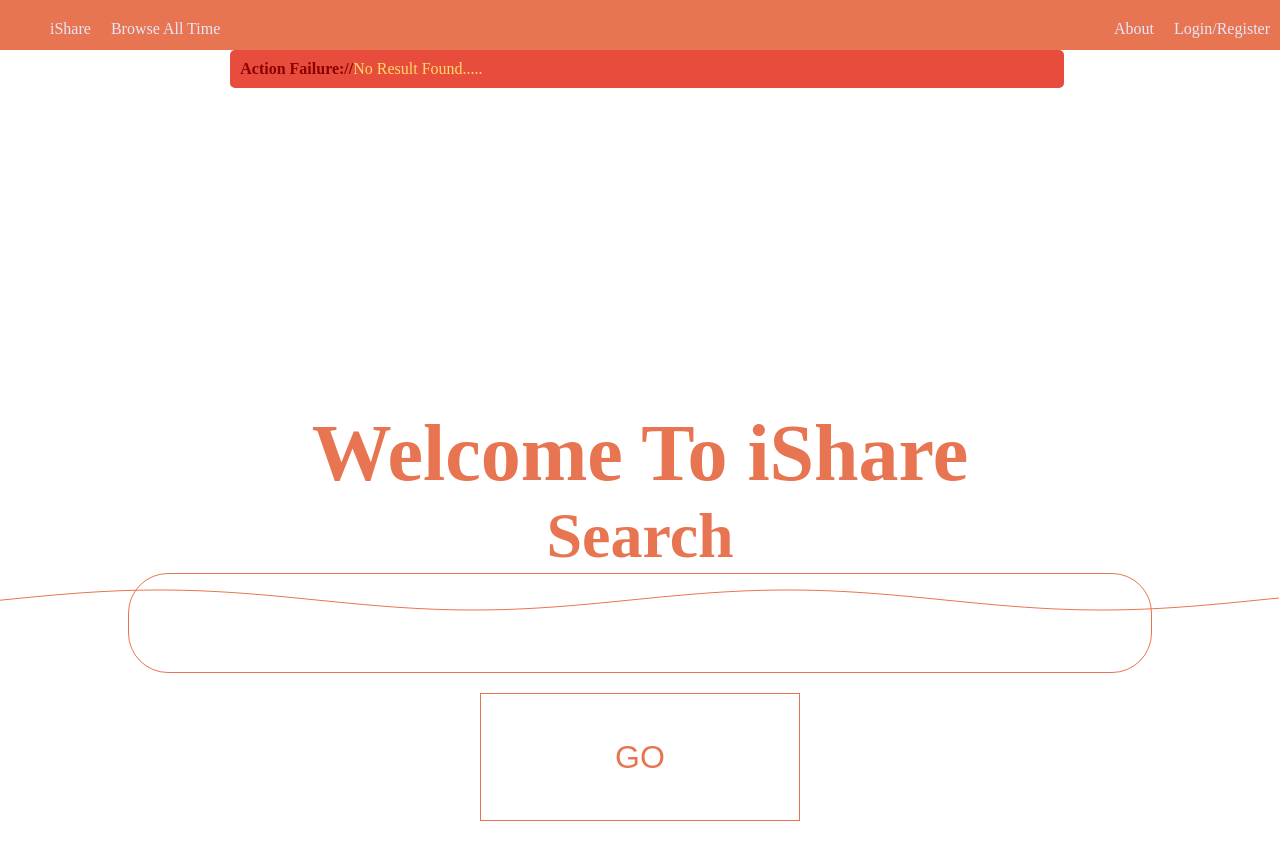
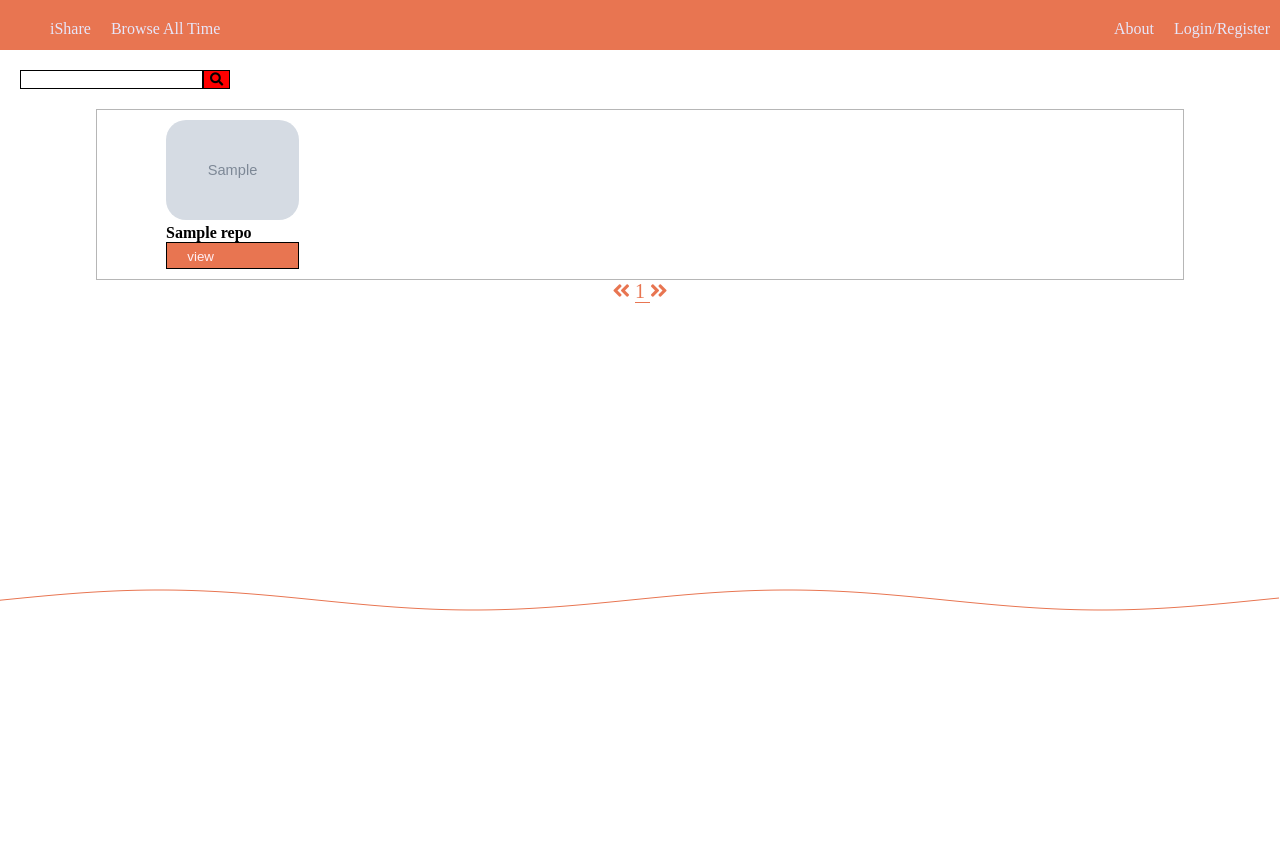
Before and after one commit to sourenaKhanzadeh/iShare, a Flask app: page /1 in a window 1280 px wide. After the commit the page ends 611 px from the top, so only its background shows below. Run offline with Flask 2, Linux system fonts and the light colour scheme; grey boxes marked "Sample" are stand-in pictures; a database or web service that is not in the repository returns one stand-in record (values such as "Sample title"); data that the repository does not hold is empty; some libraries are stand-ins or nearby versions.

Commit message:
search engine created

```diff
--- a/static/css/styleA.css
+++ b/static/css/styleA.css
@@ -210,13 +210,23 @@ nav {
 
 /* LOGIN ENDS HERE */
 /* LANDING PAGE BEGINS HERE */
+.search {
+  margin: 20px; }
+
 .repos {
   display: grid;
   width: 85%;
   height: auto;
   border: 1px solid #b6b6b6;
   grid-template-columns: 1fr 1fr 1fr;
-  margin: 0 auto; }
+  margin: 0 auto;
+  justify-items: center; }
+  @media (min-width: 800px) {
+    .repos {
+      grid-template-columns: 1fr 1fr 1fr 1fr; } }
+  @media (min-width: 1500px) {
+    .repos {
+      grid-template-columns: 1fr 1fr 1fr 1fr 1fr; } }
   .repos .git-profile {
     margin: 10px 20px; }
     .repos .git-profile img {
@@ -225,6 +235,22 @@ nav {
       border-radius: 20px; }
     .repos .git-profile h2 {
       font-size: 12pt; }
+    .repos .git-profile button {
+      width: 100%;
+      height: 2em;
+      color: lavenderblush;
+      background-color: #E87551; }
+      .repos .git-profile button::after {
+        content: "⇒ more";
+        margin-left: 10px;
+        opacity: 0;
+        font-size: 1rem;
+        transition: opacity 250ms ease-in-out, margin-left 250ms ease-in-out; }
+      .repos .git-profile button:hover {
+        background-color: #3498DB; }
+        .repos .git-profile button:hover::after {
+          opacity: 1;
+          margin-left: 20px; }
 
 .page {
   text-align: center;
--- a/static/js/wave.js
+++ b/static/js/wave.js
@@ -9,6 +9,13 @@ const c = canvas.getContext('2d');
 // set Canvas size
 canvas.width = innerWidth;
 canvas.height = innerHeight;
+
+// resize the window
+window.addEventListener('resize',()=>{
+    // set Canvas size
+    canvas.width = innerWidth;
+    canvas.height = innerHeight;
+});
 
 // make wave object
 const Wave = {
--- a/static/sass/styleA.scss
+++ b/static/sass/styleA.scss
@@ -165,13 +165,23 @@ nav{
 /* LOGIN ENDS HERE */
 
 /* LANDING PAGE BEGINS HERE */
+.search{
+  margin: 20px;
+}
 .repos{
   display: grid;
   width: 85%;
   height: auto;
   border: border('default');
   grid-template-columns: 1fr 1fr 1fr;
+  @include desktop($desktop_mid){
+    grid-template-columns: 1fr 1fr 1fr 1fr;
+  }
+  @include desktop(1500px){
+    grid-template-columns: 1fr 1fr 1fr 1fr 1fr;
+  }
   margin: 0 auto;
+  justify-items: center;
   .git-profile{
     margin: 10px 20px;
     img{
@@ -181,6 +191,14 @@ nav{
     }
     h2{
       font-size: 12pt;
+    }
+    button{
+      @include hoverContent('\21D2  more', color('blue-sky'), 10px);
+      width:100%;
+      height: 2em;
+      color: lavenderblush;
+      background-color: color('skin-tan2');
+
     }
   }
 }
--- a/templates/pages/landingpage.html
+++ b/templates/pages/landingpage.html
@@ -1,12 +1,16 @@
 {% extends './template/header.html'%}
 
 {% block body%}
-{% if users %}
+{% if repositories %}
+    <div class="search">
+        <input type="search"><button><i class="fa fa-search"></i></button>
+    </div>
     <div class="repos">
-            {% for user in users %}
+            {% for repo in repositories %}
             <div class="git-profile">
-                <img src="{{user['avatar_url']}}">
-                <h2>{{user['login']}}</h2>
+                <img src="{{repo['avatar']}}">
+                <h2>{{repo['title']}}</h2>
+                <button>view</button>
             </div>
             {% endfor %}
     <div class="loading"></div>
@@ -14,6 +18,7 @@
     <div class="page">
         <i class="fa fa-angle-double-left"></i>  <span> {{page}} </span> <i class="fa fa-angle-double-right"></i>
     </div>
+
 {% else %}
     <div class="welcome">
         <h1>Welcome To iShare</h1>
--- a/views.py
+++ b/views.py
@@ -1,7 +1,12 @@
+# import app
 from app import app, request, render_template
 
-from myModules.github.repos import Repo
-from myModules.github.users import GitUser
+# import database
+from myModules.model.database import repos
+
+# import regex
+import re
+
 # import the post login
 from myModules.model.logout import *
 from myModules.model.login import *
@@ -20,22 +25,30 @@ def welcome():
 
     return render_template('pages/landingpage.html', session=session, page=0)
 
-@app.route('/<user>')
-def search(user):
-    search = GitUser(user, request.args.get('page'))
-    users = []
+@app.route('/<repo>')
+def search(repo):
+    # regex pattern
+    pattern = re.compile(repo , re.IGNORECASE)
+    # get all liked repos or username and sort it deafeningly by the amount of repo star
+    search = repos.find({'$or':[{'title':pattern},
+                        {'username':pattern}]}).sort('star', -1)
 
-    if 'items' in search.users:
-        # get all gits search result and append it
-        for use in search.users['items']:
-            users.append(use)
+    # list of repositories
+    repository = []
 
-    # if user was not found
-    if len(users) == 0:
-        # message the user
-        flash("No Result Found.....")
+    # append the repos
+    for repo in search:
+        repository.append(repo)
+
+    # if repos do not exist
+    if len(repository) == 0:
+        # then message the user
+        flash("Could not find a result.....")
+
+    #get the page
+    page = request.args.get('page', 1)
+
+    # render the landing page
     return render_template('pages/landingpage.html',
-                           session=session,
-                           users=users,
-                           page=search.page,
-                           search=user)
+                           repositories=repository,
+                           page=page)
```
